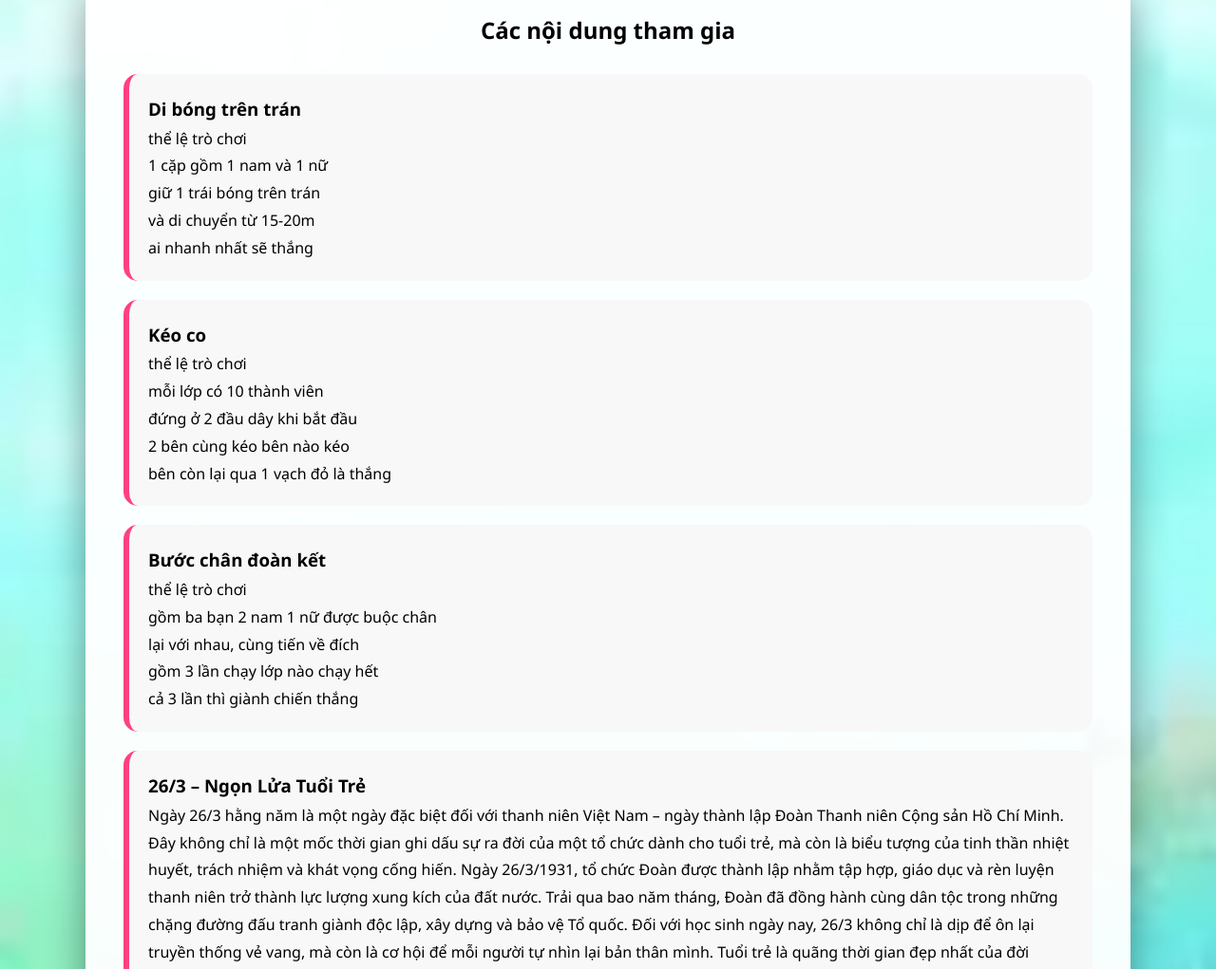
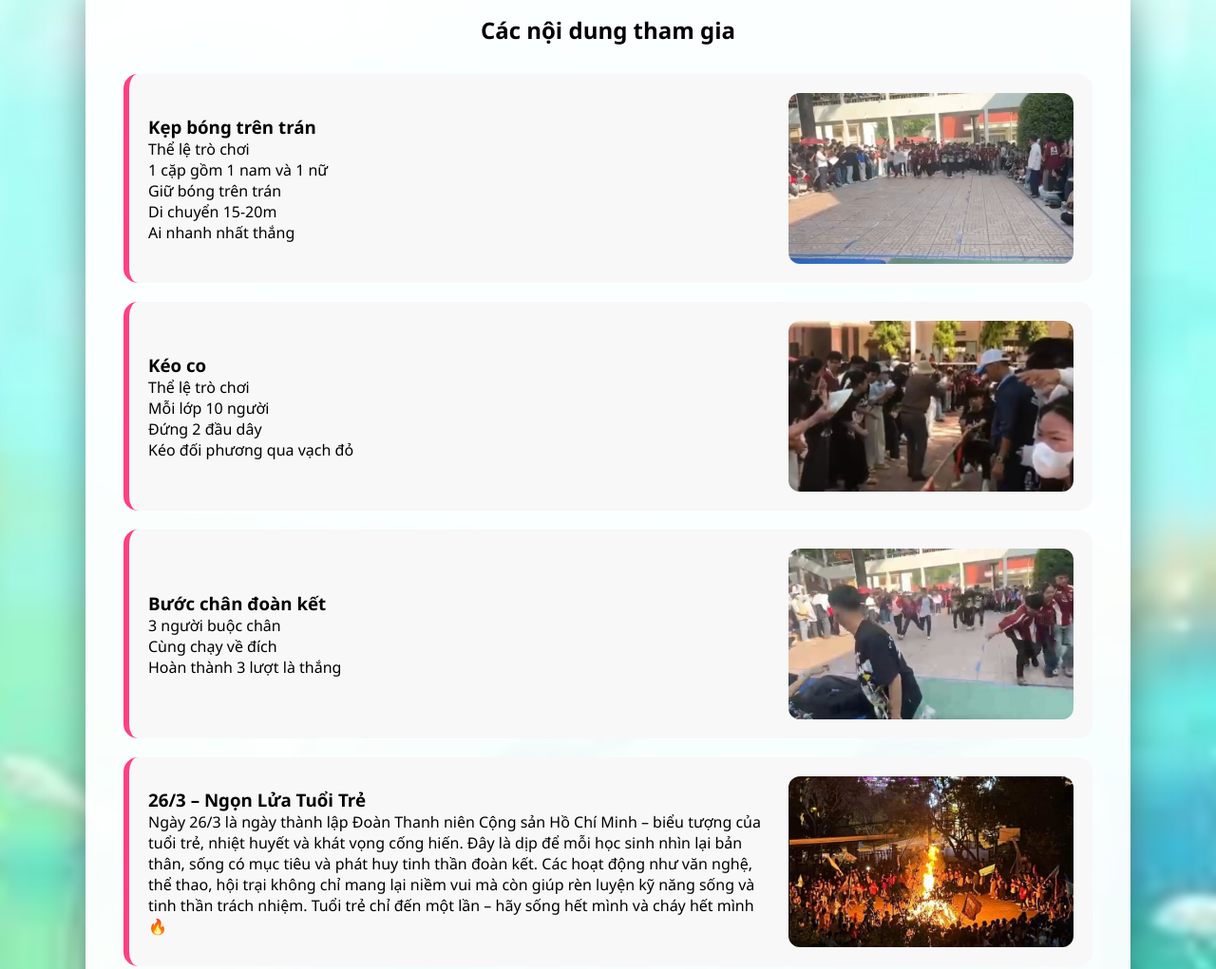
Before and after one commit to hoaiphuong1808/nhom-6, a plain HTML site: page web/tho.html in a window 1280 px wide. Shown: the part 145-1166 px from the top of the page at 95% size. Drawn offline with Linux system fonts and the light colour scheme.

Commit message:
Add files via upload

```diff
--- a/web/style.css
+++ b/web/style.css
@@ -114,23 +114,63 @@ body{
 /* ===== VIDEO GRID ===== */
 .video-grid{
     display:grid;
-    grid-template-columns:repeat(auto-fit,minmax(280px,1fr));
+    grid-template-columns:repeat(2, 1fr);
     gap:20px;
 }
 
 .video-grid video{
     width:100%;
-    border-radius:20px;
+    aspect-ratio:16/9;
+    object-fit:cover;
+    border-radius:10px;
+    background:#000;
 }
 
-/* ===== POEM ===== */
+/* ===== POEM (SỬA CHUẨN) ===== */
 .poem{
+    display:flex;
+    gap:20px;
     margin:20px 0;
     padding:20px;
     background:#f8f8f8;
     border-left:6px solid #ff4081;
     border-radius:15px;
-    line-height:1.8;
+    align-items:center;
+}
+
+/* chữ */
+.poem-content{
+    flex:1;
+    min-width:0;
+}
+
+/* KHUNG ẢNH */
+.img-box{
+    width:300px;        /* ảnh to hơn */
+    height:180px;
+    flex-shrink:0;
+    overflow:hidden;
+    border-radius:12px;
+}
+
+/* ẢNH */
+.img-box img{
+    width:100%;
+    height:100%;
+    object-fit:cover;
+    display:block;
+}
+
+/* MOBILE */
+@media (max-width:768px){
+    .poem{
+        flex-direction:column;
+    }
+
+    .img-box{
+        width:100%;
+        height:200px;
+    }
 }
 
 /* ===== FOOTER ===== */
--- a/web/tho.html
+++ b/web/tho.html
@@ -11,7 +11,7 @@
 <div class="action-bar">
     <div class="logo">🌸 26/3</div>
     <div class="menu">
-        <a href="trangchu.html">Trang chủ</a>
+        <a href="index.html">Trang chủ</a>
         <a href="anh.html">Ảnh</a>
         <a href="tho.html" class="active">Nội dung</a>
         <a href="lienhe.html">Video</a>
@@ -24,40 +24,51 @@
 <h2 style="text-align:center;margin-bottom:30px;">Các nội dung tham gia</h2>
 
 <div class="poem">
-<h3>Di bóng trên trán</h3>
-thể lệ trò chơi<br>
-1 cặp gồm 1 nam và 1 nữ<br>
-giữ 1 trái bóng trên trán<br>
-và di chuyển từ 15-20m<br>
-ai nhanh nhất sẽ thắng
+    <div class="poem-content">
+        <h3>Kẹp bóng trên trán</h3>
+        <p>Thể lệ trò chơi<br>1 cặp gồm 1 nam và 1 nữ<br>Giữ bóng trên trán<br>Di chuyển 15-20m<br>Ai nhanh nhất thắng</p>
+    </div>
+    <div class="img-box">
+        <img src="picture/nen2.jpg">
+    </div>
 </div>
 
 <div class="poem">
-<h3>Kéo co</h3>
-thể lệ trò chơi<br>
-mỗi lớp có 10 thành viên<br>
-đứng ở 2 đầu dây khi bắt đầu<br>
-2 bên cùng kéo bên nào kéo<br>
-bên còn lại qua 1 vạch đỏ là thắng
+    <div class="poem-content">
+        <h3>Kéo co</h3>
+        <p>Thể lệ trò chơi<br>Mỗi lớp 10 người<br>Đứng 2 đầu dây<br>Kéo đối phương qua vạch đỏ</p>
+    </div>
+    <div class="img-box">
+        <img src="picture/nen.jpg">
+    </div>
 </div>
 
 <div class="poem">
-<h3>Bước chân đoàn kết</h3>
-thể lệ trò chơi<br>
-gồm ba bạn 2 nam 1 nữ được buộc chân<br>
-lại với nhau, cùng tiến về đích<br>
-gồm 3 lần chạy lớp nào chạy hết<br>
-cả 3 lần thì giành chiến thắng
+    <div class="poem-content">
+        <h3>Bước chân đoàn kết</h3>
+        <p>3 người buộc chân<br>Cùng chạy về đích<br>Hoàn thành 3 lượt là thắng</p>
+    </div>
+    <div class="img-box">
+        <img src="picture/nen4.jpg">
+    </div>
 </div>
 
 <div class="poem">
-<h3>26/3 – Ngọn Lửa Tuổi Trẻ</h3>
-Ngày 26/3 hằng năm là một ngày đặc biệt đối với thanh niên Việt Nam – ngày thành lập Đoàn Thanh niên Cộng sản Hồ Chí Minh. Đây không chỉ là một mốc thời gian ghi dấu sự ra đời của một tổ chức dành cho tuổi trẻ, mà còn là biểu tượng của tinh thần nhiệt huyết, trách nhiệm và khát vọng cống hiến.
-Ngày 26/3/1931, tổ chức Đoàn được thành lập nhằm tập hợp, giáo dục và rèn luyện thanh niên trở thành lực lượng xung kích của đất nước. Trải qua bao năm tháng, Đoàn đã đồng hành cùng dân tộc trong những chặng đường đấu tranh giành độc lập, xây dựng và bảo vệ Tổ quốc.
-Đối với học sinh ngày nay, 26/3 không chỉ là dịp để ôn lại truyền thống vẻ vang, mà còn là cơ hội để mỗi người tự nhìn lại bản thân mình. Tuổi trẻ là quãng thời gian đẹp nhất của đời người, là lúc ta có sức khỏe, ước mơ và lòng nhiệt tình. Ngày 26/3 nhắc nhở chúng ta phải sống có lý tưởng, biết đặt mục tiêu và cố gắng từng ngày để hoàn thiện bản thân.
-Những hoạt động chào mừng ngày 26/3 như văn nghệ, thể thao, hội trại hay các phong trào tình nguyện không chỉ mang lại niềm vui mà còn giúp thanh niên rèn luyện kỹ năng sống, tinh thần đoàn kết và ý thức trách nhiệm với cộng đồng. Qua đó, mỗi người trẻ học được cách sẻ chia, hợp tác và trưởng thành hơn.
-Ý nghĩa sâu sắc nhất của ngày 26/3 chính là khơi dậy trong mỗi trái tim trẻ ngọn lửa nhiệt huyết. Đó là ngọn lửa của lòng yêu nước, của khát vọng vươn lên và của tinh thần dám nghĩ, dám làm. Khi mỗi thanh niên đều ý thức được vai trò của mình, đất nước sẽ ngày càng phát triển mạnh mẽ hơn.
-Ngày 26/3 vì thế không chỉ là một ngày kỷ niệm, mà còn là lời nhắc nhở về trách nhiệm và ước mơ. Tuổi trẻ chỉ đến một lần trong đời, và sẽ thật ý nghĩa nếu ta biết sống hết mình, học tập chăm chỉ và cống hiến bằng tất cả nhiệt huyết của mình.
+    <div class="poem-content">
+        <h3>26/3 – Ngọn Lửa Tuổi Trẻ</h3>
+        <p>  Ngày 26/3 là ngày thành lập Đoàn Thanh niên Cộng sản Hồ Chí Minh –
+    biểu tượng của tuổi trẻ, nhiệt huyết và khát vọng cống hiến.
+    Đây là dịp để mỗi học sinh nhìn lại bản thân, sống có mục tiêu
+    và phát huy tinh thần đoàn kết.
+
+    Các hoạt động như văn nghệ, thể thao, hội trại không chỉ mang lại niềm vui
+    mà còn giúp rèn luyện kỹ năng sống và tinh thần trách nhiệm.
+
+    Tuổi trẻ chỉ đến một lần – hãy sống hết mình và cháy hết mình 🔥</p>
+    </div>
+    <div class="img-box">
+        <img src="picture/nen3.jpg">
+    </div>
 </div>
 
 </div>
```
Also changed, not shown: web/anh.html (+1 -1 lines), web/index.html (added, +82 -0 lines), web/lienhe.html (+1 -1 lines), web/picture/nen.jpg (added), web/picture/nen2.jpg (added), web/picture/nen3.jpg (added), web/picture/nen4.jpg (added), web/picture/Ảnh chụp màn hình 2025-04-23 201634.png (added).
